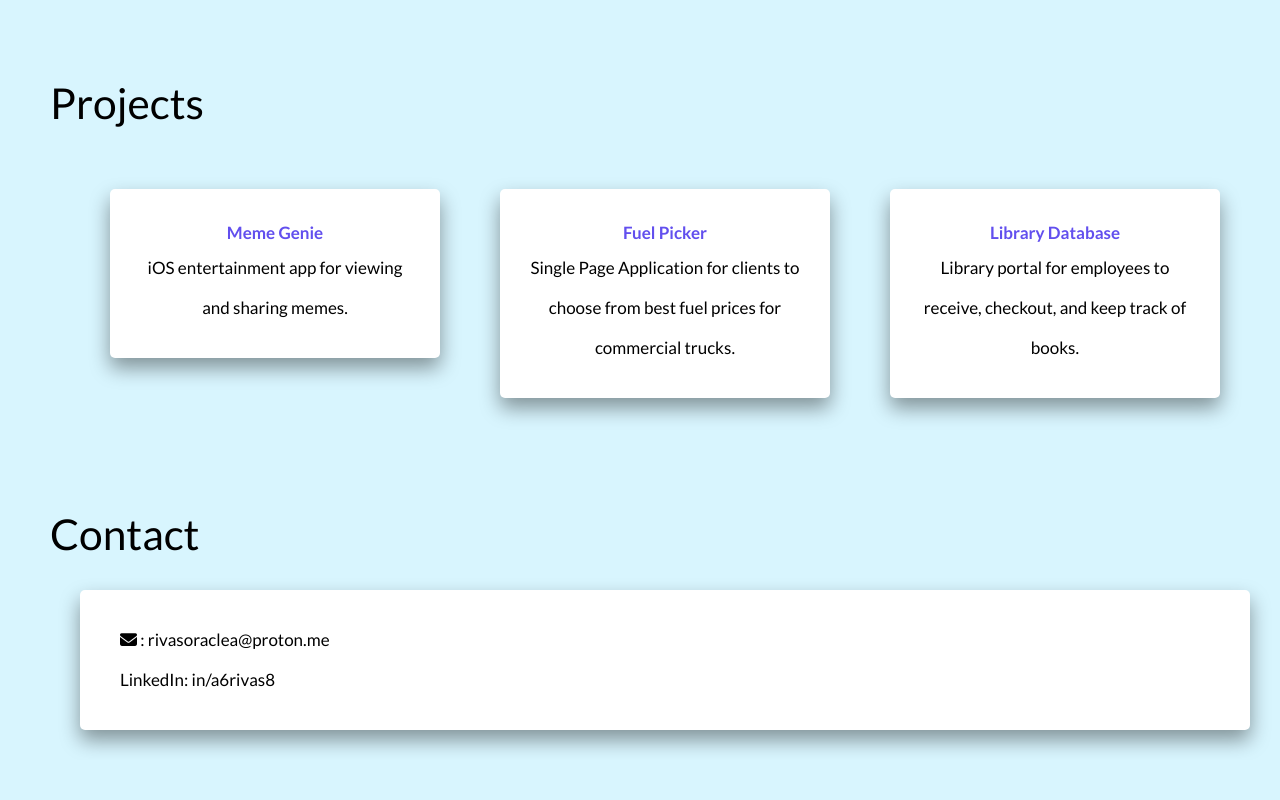
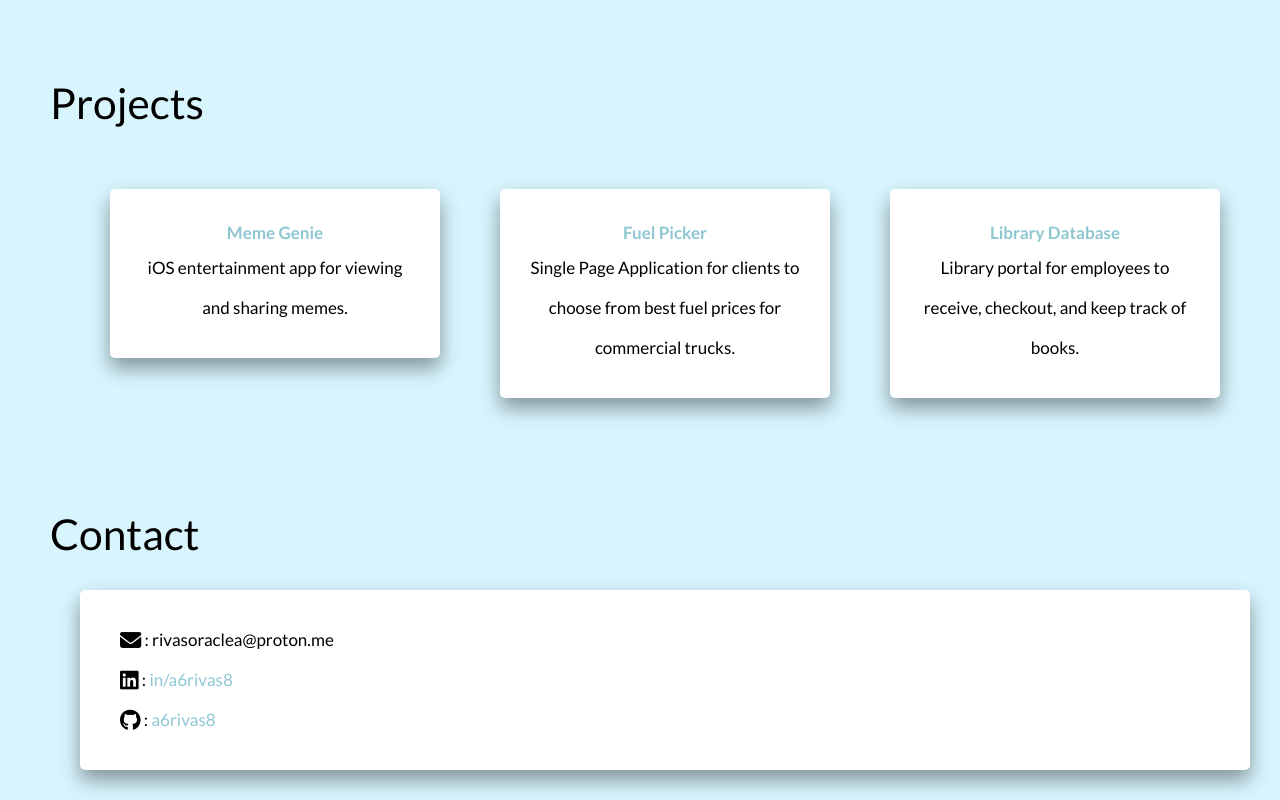
Before and after one commit to a6rivas8/a6rivas8.github.io, a website: page index.html in a window 1280 px wide. Shown: the part 1791-2591 px from the top of the page. Before the commit the page ends 2551 px from the top, so only its background shows below. Drawn offline with Linux system fonts and the light colour scheme; a script that the page names is missing.

Commit message:
contact icon and links, fontawesome kit, refining scss class usage

```diff
--- a/index.html
+++ b/index.html
@@ -123,11 +123,28 @@
 				<h1 class="heading-section">Contact</h1>
 
 				<div class="contact__info">
-					<p class="contact__info--email">
-						<i class="fa-solid fa-envelope"></i> :
+					<p>
+						<i class="fas fa-envelope fa-lg"></i> :
 						rivasoraclea@proton.me
 					</p>
-					<p class="contact__info--linkedin">LinkedIn: in/a6rivas8</p>
+					<p>
+						<i class="fab fa-linkedin fa-lg"></i> :
+						<a
+							href="https://www.linkedin.com/in/a6rivas8"
+							target="_blank"
+							rel="noopener noreferrer"
+							>in/a6rivas8</a
+						>
+					</p>
+					<p>
+						<i class="fab fa-github fa-lg"></i> :
+						<a
+							href="https://www.github.com/a6rivas8"
+							target="_blank"
+							rel="noopener noreferrer"
+							>a6rivas8</a
+						>
+					</p>
 				</div>
 			</section>
 		</main>
--- a/sass/abstracts/_variables.scss
+++ b/sass/abstracts/_variables.scss
@@ -2,7 +2,7 @@ $default-font-size: 1.7rem;
 
 $color-white: #ffffff;
 $color-black: #000000;
-$color-link: #624fee;
+$color-link: #8ec7d2;
 $background-page-color: #d8f5fe;
 $contrast-header-cursor-color: #ffcf87;
 
```
Also changed, not shown: css/style.css.
